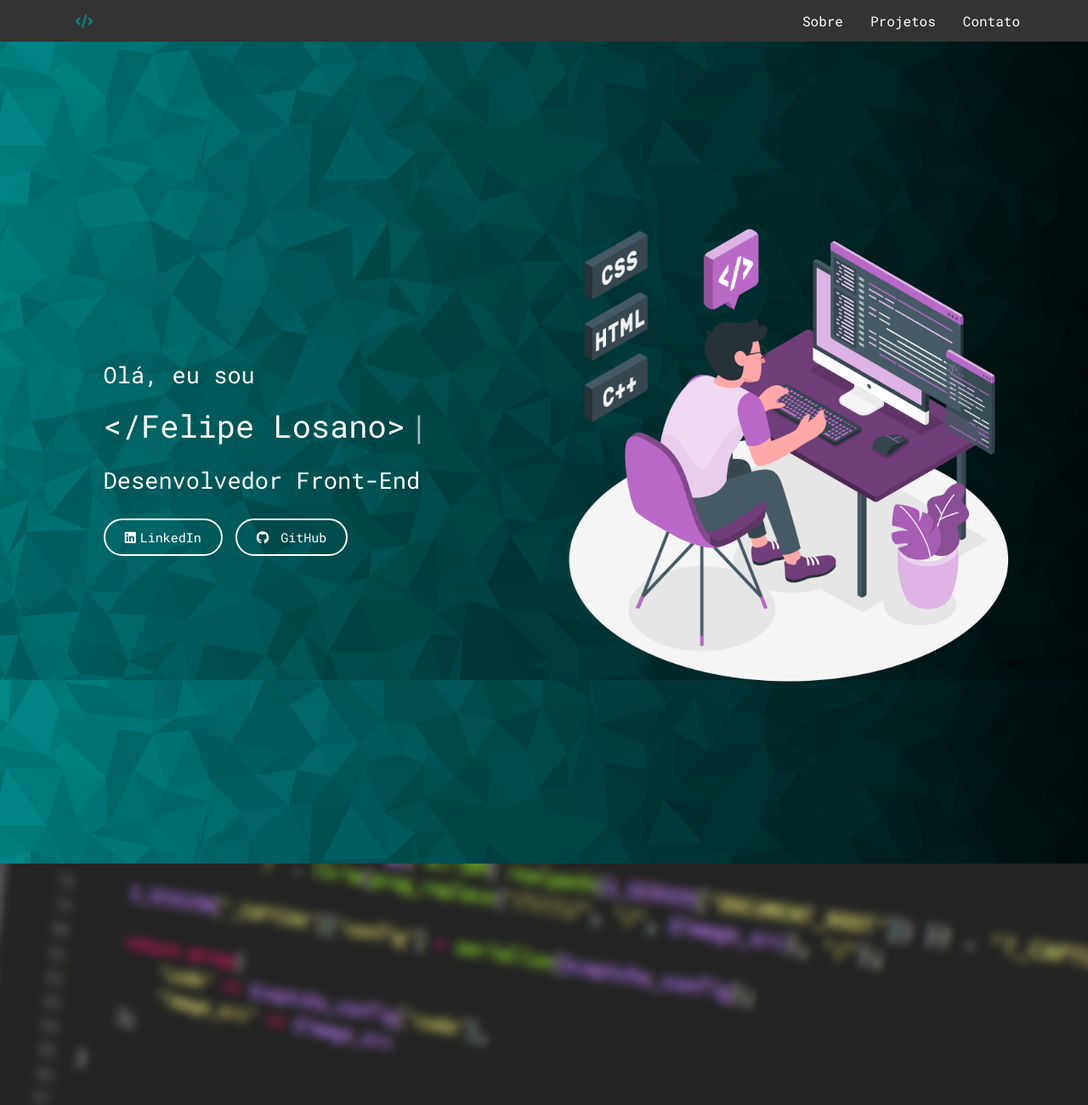
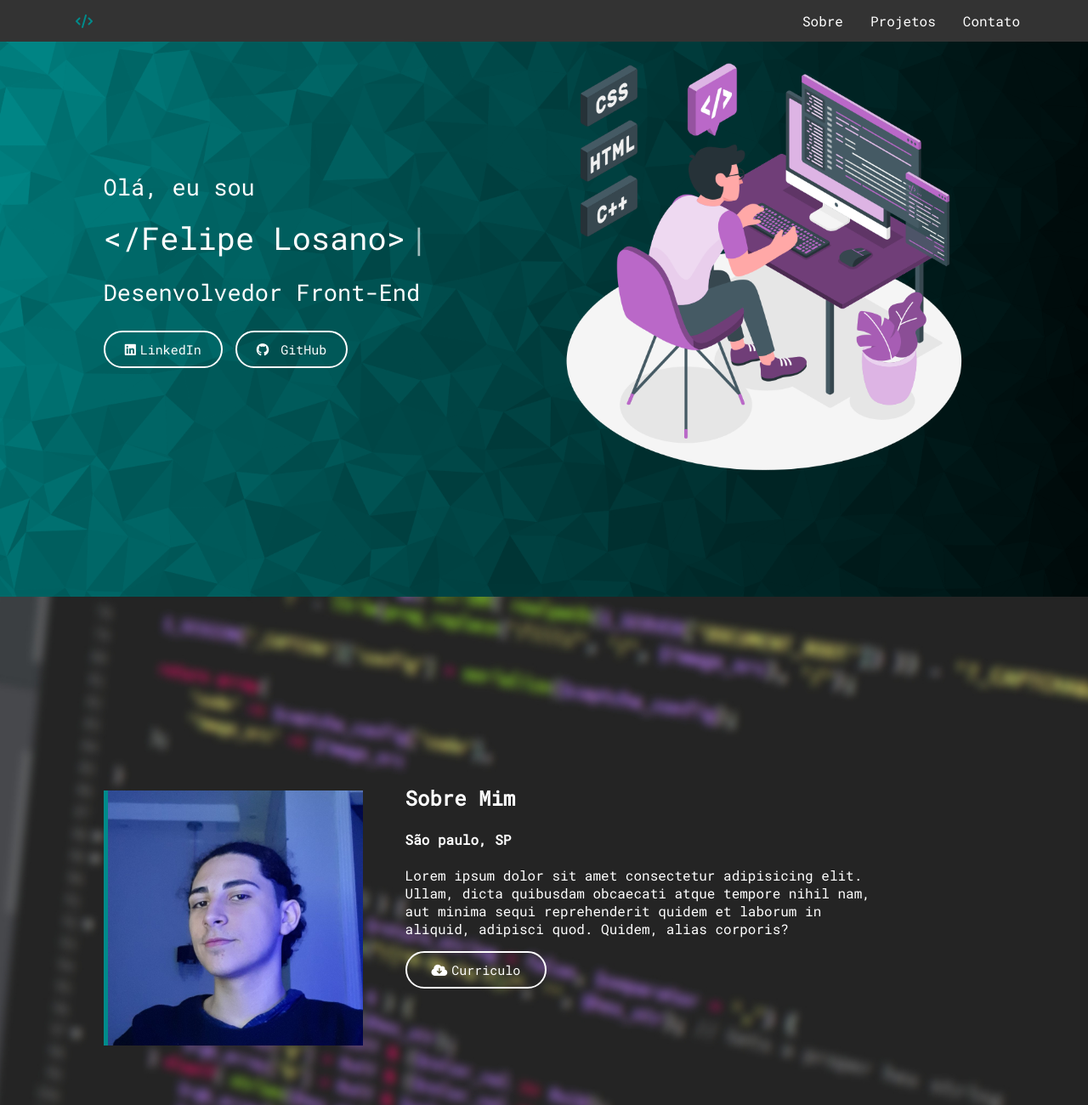
Before and after one commit to FelipeLosano/FelipeLosano.github.io, a plain HTML site: page index.html in a window 1280 px wide. Shown: the top 1300 px of the page at 85% size. Drawn offline with Linux system fonts and the light colour scheme.

Commit message:
Alterações no tamanho das seções

```diff
--- a/assets/css/style.css
+++ b/assets/css/style.css
@@ -56,7 +56,7 @@ body {
 /* MAIN */
 
 .apresentacao {
-	padding: 15% 5%;
+	padding: 0% 5% 10% 5%;
 	width: 90%;
 	height: auto;
 	font-size: 27px;
@@ -134,7 +134,7 @@ body {
 }
 
 .apresentacao-img img {
-	width: 100%;
+	width: 90%;
 }
 
 #Sobre {
@@ -144,7 +144,7 @@ body {
 	background-position: center;
 }
 .sobre-div {
-	padding: 18% 5%;
+	padding: 10% 5% 20% 5%;
 	width: 90%;
 	height: auto;
 	display: flex;
```
